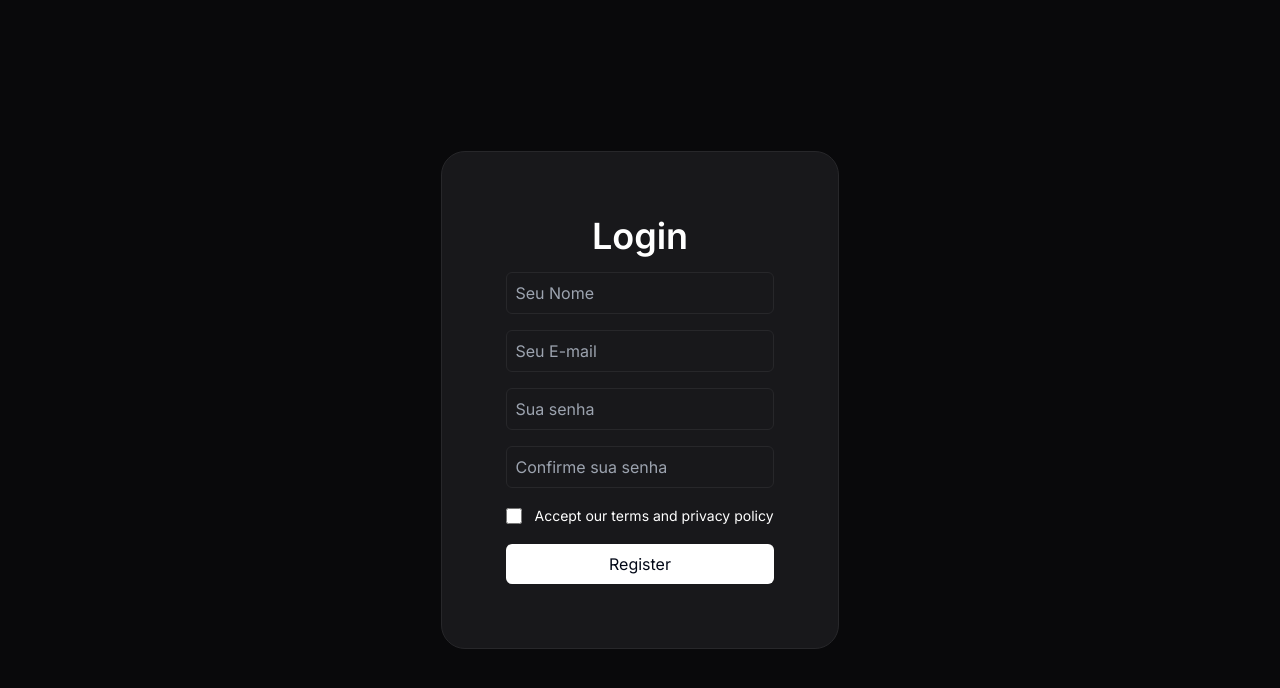
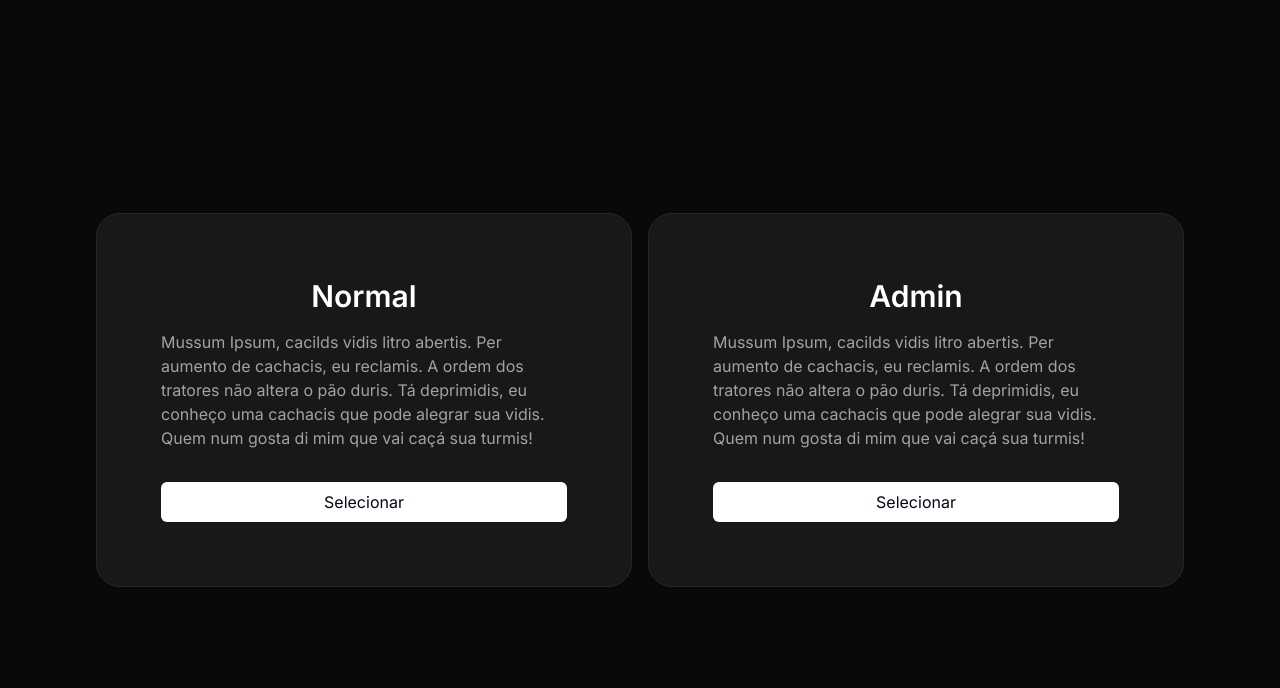
Before and after one commit to CarlosAllberto/login-next, a Next.js app: page /register in a window 1280 px wide. Shown: the top 688 px of the page. Built offline with nearby package versions, Linux system fonts and the light colour scheme.

Commit message:
update user

```diff
--- a/app/(pages)/login/page.tsx
+++ b/app/(pages)/login/page.tsx
@@ -16,11 +16,12 @@ export default function Login() {
 	const [formData, setFormData] = useState({
 		email: '',
 		password: '',
+		role: '',
 	})
 
 	const [error, setError] = useState('')
 
-	const { email, password } = formData
+	const { email, password, role } = formData
 
 	const handleSubmit = async (e: any) => {
 		e.preventDefault()
@@ -38,8 +39,40 @@ export default function Login() {
 		router.replace('/')
 	}
 
-	return (
-		<main className="flex min-h-screen flex-col items-center justify-center p-24">
+	const screenRole = (
+		<div className="flex gap-4">
+			<div className="border border-zinc-800 rounded-3xl p-16 bg-zinc-900 flex flex-col gap-4">
+				<h3 className="text-center text-white font-semibold text-3xl">Normal</h3>
+				<p className="text-white/60">
+					Mussum Ipsum, cacilds vidis litro abertis. Per aumento de cachacis, eu reclamis. A ordem
+					dos tratores não altera o pão duris. Tá deprimidis, eu conheço uma cachacis que pode
+					alegrar sua vidis. Quem num gosta di mim que vai caçá sua turmis!
+				</p>
+				<button
+					className="bg-white ps-5 pe-5 pt-2 pb-2 rounded-md w-full mt-4"
+					onClick={() => setFormData({ ...formData, role: 'user' })}
+				>
+					Selecionar
+				</button>
+			</div>
+			<div className="border border-zinc-800 rounded-3xl p-16 bg-zinc-900 flex flex-col gap-4">
+				<h3 className="text-center text-white font-semibold text-3xl">Admin</h3>
+				<p className="text-white/60">
+					Mussum Ipsum, cacilds vidis litro abertis. Per aumento de cachacis, eu reclamis. A ordem
+					dos tratores não altera o pão duris. Tá deprimidis, eu conheço uma cachacis que pode
+					alegrar sua vidis. Quem num gosta di mim que vai caçá sua turmis!
+				</p>
+				<button
+					className="bg-white ps-5 pe-5 pt-2 pb-2 rounded-md w-full mt-4"
+					onClick={() => setFormData({ ...formData, role: 'admin' })}
+				>
+					Selecionar
+				</button>
+			</div>
+		</div>
+	)
+
+	const screenLogin = (
 		<form
 			className="border border-zinc-800 rounded-3xl p-16 bg-zinc-900 flex flex-col gap-4"
 			onSubmit={handleSubmit}
@@ -105,6 +138,11 @@ export default function Login() {
 				/>
 			</div>
 		</form>
+	)
+
+	return (
+		<main className="flex min-h-screen flex-col items-center justify-center p-24">
+			{role ? screenLogin : screenRole}
 		</main>
 	)
 }
--- a/app/(pages)/register/page.tsx
+++ b/app/(pages)/register/page.tsx
@@ -5,6 +5,7 @@ import { useRouter } from 'next/navigation'
 
 export default function Register() {
 	const [error, setError] = useState('')
+	const [role, setRole] = useState('')
 	const router = useRouter()
 
 	const isValidEmail = (email: string) => {
@@ -63,8 +64,40 @@ export default function Register() {
 		}
 	}
 
-	return (
-		<main className="flex min-h-screen flex-col items-center justify-center p-24">
+	const screenRole = (
+		<div className="flex gap-4">
+			<div className="border border-zinc-800 rounded-3xl p-16 bg-zinc-900 flex flex-col gap-4">
+				<h3 className="text-center text-white font-semibold text-3xl">Normal</h3>
+				<p className="text-white/60">
+					Mussum Ipsum, cacilds vidis litro abertis. Per aumento de cachacis, eu reclamis. A ordem
+					dos tratores não altera o pão duris. Tá deprimidis, eu conheço uma cachacis que pode
+					alegrar sua vidis. Quem num gosta di mim que vai caçá sua turmis!
+				</p>
+				<button
+					className="bg-white ps-5 pe-5 pt-2 pb-2 rounded-md w-full mt-4"
+					onClick={() => setRole('user')}
+				>
+					Selecionar
+				</button>
+			</div>
+			<div className="border border-zinc-800 rounded-3xl p-16 bg-zinc-900 flex flex-col gap-4">
+				<h3 className="text-center text-white font-semibold text-3xl">Admin</h3>
+				<p className="text-white/60">
+					Mussum Ipsum, cacilds vidis litro abertis. Per aumento de cachacis, eu reclamis. A ordem
+					dos tratores não altera o pão duris. Tá deprimidis, eu conheço uma cachacis que pode
+					alegrar sua vidis. Quem num gosta di mim que vai caçá sua turmis!
+				</p>
+				<button
+					className="bg-white ps-5 pe-5 pt-2 pb-2 rounded-md w-full mt-4"
+					onClick={() => setRole('admin')}
+				>
+					Selecionar
+				</button>
+			</div>
+		</div>
+	)
+
+	const screenRegister = (
 		<form
 			className="border border-zinc-800 rounded-3xl p-16 bg-zinc-900 flex flex-col gap-4"
 			onSubmit={handleSubmit}
@@ -128,6 +161,11 @@ export default function Register() {
 				<button className="bg-white ps-5 pe-5 pt-2 pb-2 rounded-md w-full">Register</button>
 			</div>
 		</form>
+	)
+
+	return (
+		<main className="flex min-h-screen flex-col items-center justify-center p-24">
+			{role ? screenRegister : screenRole}
 		</main>
 	)
 }
--- a/app/api/auth/[...nextauth]/route.ts
+++ b/app/api/auth/[...nextauth]/route.ts
@@ -68,6 +68,12 @@ const handler = NextAuth({
 				return false
 			}
 		},
+		jwt({ token, trigger, session }) {
+      if (trigger === "update" && session?.name) {
+        token.name = session.name
+      }
+      return token
+    }
 	},
 })
 
--- /dev/null
+++ b/app/api/get/[email]/route.ts
@@ -0,0 +1,18 @@
+import User from '@models/User'
+import connect from '@utils/db'
+import { NextResponse } from 'next/server'
+
+export const GET = async (req: any, { params }: any) => {
+	const { email } = await params
+
+	await connect()
+
+	try {
+		let data: any = await User.findOne({ email })
+		return NextResponse.json(data)
+	} catch (err: any) {
+		return new NextResponse(err, {
+			status: 500,
+		})
+	}
+}
--- a/app/page.tsx
+++ b/app/page.tsx
@@ -7,23 +7,43 @@ import { useSession, signOut } from 'next-auth/react'
 
 export default function Home() {
 	const router = useRouter()
-	const { data: session, status, update } = useSession()
+	const { data: session, update, status } = useSession()
 	const [error, setError] = useState('')
 	const [formData, setFormData]: any = useState({
 		name: '',
+		role: '',
 	})
-	const { name } = formData
 
 	useEffect(() => {
-		setFormData({ ...formData, name: session?.user?.name })
-	}, [session?.user?.name])
+		let get = async () => {
+			try {
+				const res = await fetch(`/api/get/${session?.user?.email}`, {
+					method: 'GET',
+					headers: {
+						'Content-Type': 'application/json',
+					},
+				})
+				if (res.status === 200) {
+					let data = await res.json()
+					setFormData(data)
+				}
+			} catch (error) {
+				setError('Error, try again')
+				console.log(error)
+			}
+		}
+
+		if (status === 'authenticated') get()
+	}, [status])
+
+	useEffect(() => {
+		console.log(formData.name)
+	}, [formData])
 
 	const inputChange = (e: any) => {
 		let { name, value } = e.target
 		setFormData({ ...formData, [name]: value })
 	}
-
-	const edited = name === session?.user?.name ? true : false
 
 	const deleteAccount = async () => {
 		let email = session?.user?.email
@@ -50,8 +70,10 @@ export default function Home() {
 		}
 	}
 
-	const UpdatePerfil = async () => {
+	const updatePerfil = async () => {
 		try {
+			let name = formData.name
+
 			const res = await fetch(`/api/update/${session?.user?.email}`, {
 				method: 'PUT',
 				headers: {
@@ -62,7 +84,7 @@ export default function Home() {
 				}),
 			})
 			if (res.status === 200) {
-				update({ ...session?.user, name: name })
+				update({ name: name })
 				setError('')
 				alert('Pefil atualizado')
 			}
@@ -90,39 +112,31 @@ export default function Home() {
 					</div>
 				) : null}
 				<h1 className="text-center text-white font-normal text-2xl">
-					Bem vindo <span className="font-semibold">{session?.user?.name}</span>
+					Bem vindo{' '}
+					<span className="font-semibold">
+						{session?.user?.name} {formData.role === 'admin' ? '(admin)' : null}
+					</span>
 				</h1>
-				{session?.user?.name ? (
+				{formData.name ? (
 					<div>
 						<input
 							type="text"
 							placeholder="Seu Nome"
 							id="name"
 							name="name"
-							value={name!}
+							value={formData.name}
 							onChange={inputChange}
 							className="w-full bg-zinc-900 border border-zinc-800 p-2 rounded-md text-white"
 						/>
 					</div>
 				) : null}
 				<div>
-					{
-						edited ? (
-							<button
-							className="bg-gray-500 ps-5 pe-5 pt-2 pb-2 rounded-md w-full"
-							disabled={true}
-						>
-							Nada para editar
-						</button>
-						) : (
-							<button
-							className="bg-white ps-5 pe-5 pt-2 pb-2 rounded-md w-full"
-							onClick={() => UpdatePerfil()}
-						>
-							Salvar alterações
-						</button>
-						)
-					}
+					<button
+						className="bg-white ps-5 pe-5 pt-2 pb-2 rounded-md w-full"
+						onClick={() => updatePerfil()}
+					>
+						Salvar alterações
+					</button>
 				</div>
 				<div>
 					<p className="text-white text-center">ou</p>
--- a/models/User.js
+++ b/models/User.js
@@ -21,6 +21,12 @@ const userSchema = new Schema(
 			type: String,
 			required: false,
 		},
+		role: {
+			type: String,
+			enum : ['user','admin'],
+			default: 'user',
+			required: false,
+		}
 	},
 	{ timestamps: true },
 )
```
Lines whose indentation alone changed are shown as unchanged.
